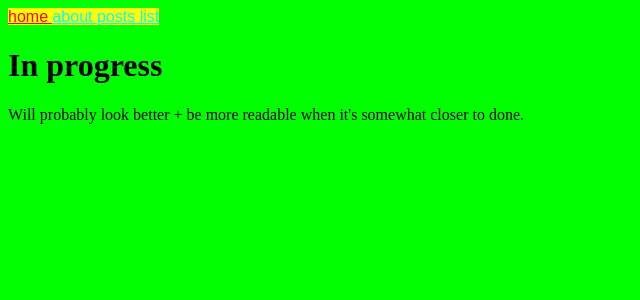
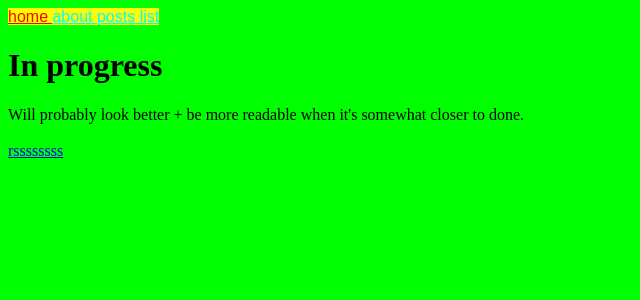
Before and after one commit to mossbeasts/mossbeasts.github.io, a Jekyll site: the page built from index.html, in a window 1280 px wide. Shown: the top 300 px of the page, without its empty margins (0-640 px from the left). Built offline with Jekyll 4.4.1, drawn with Linux system fonts in a browser that asks for light colours.

Commit message:
rss part 2

```diff
--- a/_layouts/default.html
+++ b/_layouts/default.html
@@ -4,9 +4,13 @@
 		<meta charset="utf-8">
 		<title>{{ page.title }}</title>
 		<link rel="stylesheet" href="../assets/css/styles.css">
+		<link rel="alternate" type="application/atom+xml" title="{{ site.title }}" href="/">
 	</head>
 	<body>
 		{% include navigation.html %}
 		{{ content }}
+		<br />
+		<br />
+		<a class="rss" href="/feed.xml" target="_blank">rssssssss</a>
 	</body>
 </html>
```
